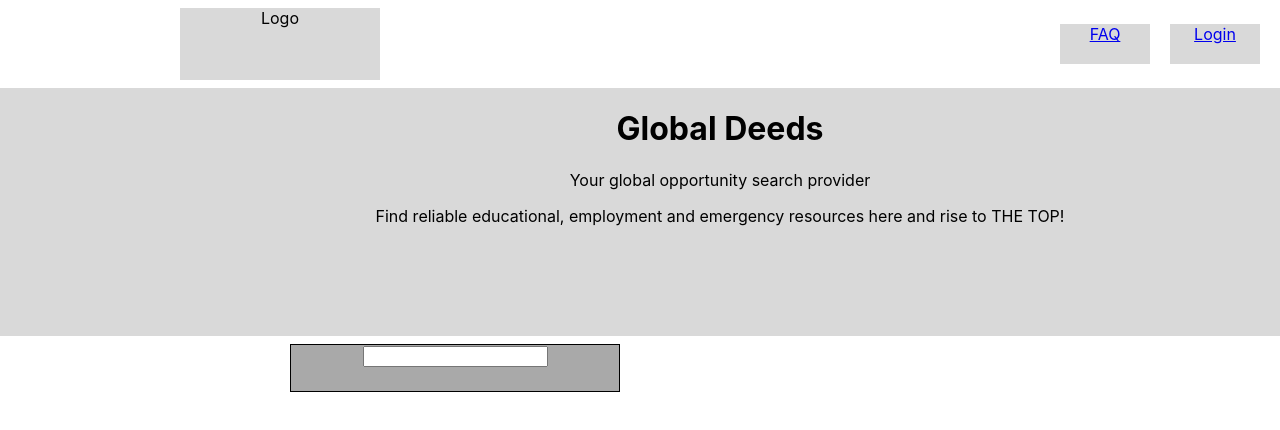
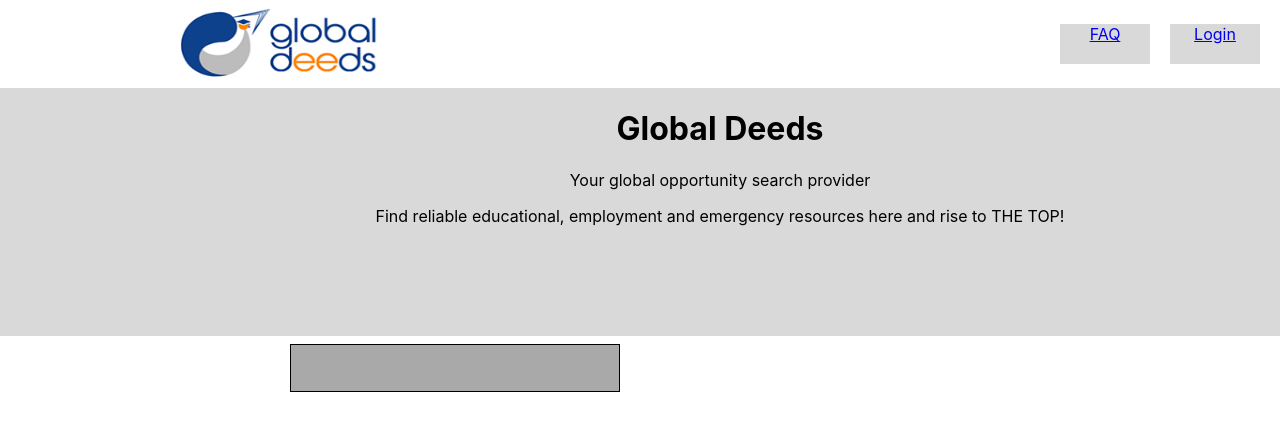
Before and after one commit to Scotty1990/equalithon, a React (Create React App) app: page / in a window 1280 px wide. Shown: the top 430 px of the page. Built offline with nearby package versions, Linux system fonts and the light colour scheme.

Commit message:
uploading updates because I forgot to create a new branch

```diff
--- a/src/components/MyGDPortalPage.jsx
+++ b/src/components/MyGDPortalPage.jsx
@@ -1,10 +1,11 @@
 import React from 'react';
 import { Link } from 'react-router-dom'
+import Logo from './pics/logo-main.jpeg'
 
 function MyGDPortalPage(props) {
     return (
         <div>
-            <div id="gd-logo">Logo</div>
+            <img src={Logo} id="gd-logo" />
             <Link to="faq" id="faq-link">FAQ</Link>
             <Link to="login" id="login">Login</Link>
             <Link to="signup" id="signup">Signup</Link>
@@ -12,12 +13,9 @@
                 <h1>Global Deeds</h1>
                 <p>Your global opportunity search provider</p>
                 <p>Find reliable educational, employment and emergency resources here and rise to THE TOP!</p>
-                <div id="search-text">
-
                 <form>
-                    <input type="text"></input>
+                    <input id="search-text" type="text"></input>
                 </form>
-                </div>
             </div>
         </div>
     );
```
Also changed, not shown: src/components/pics/logo-main.jpeg (added).
